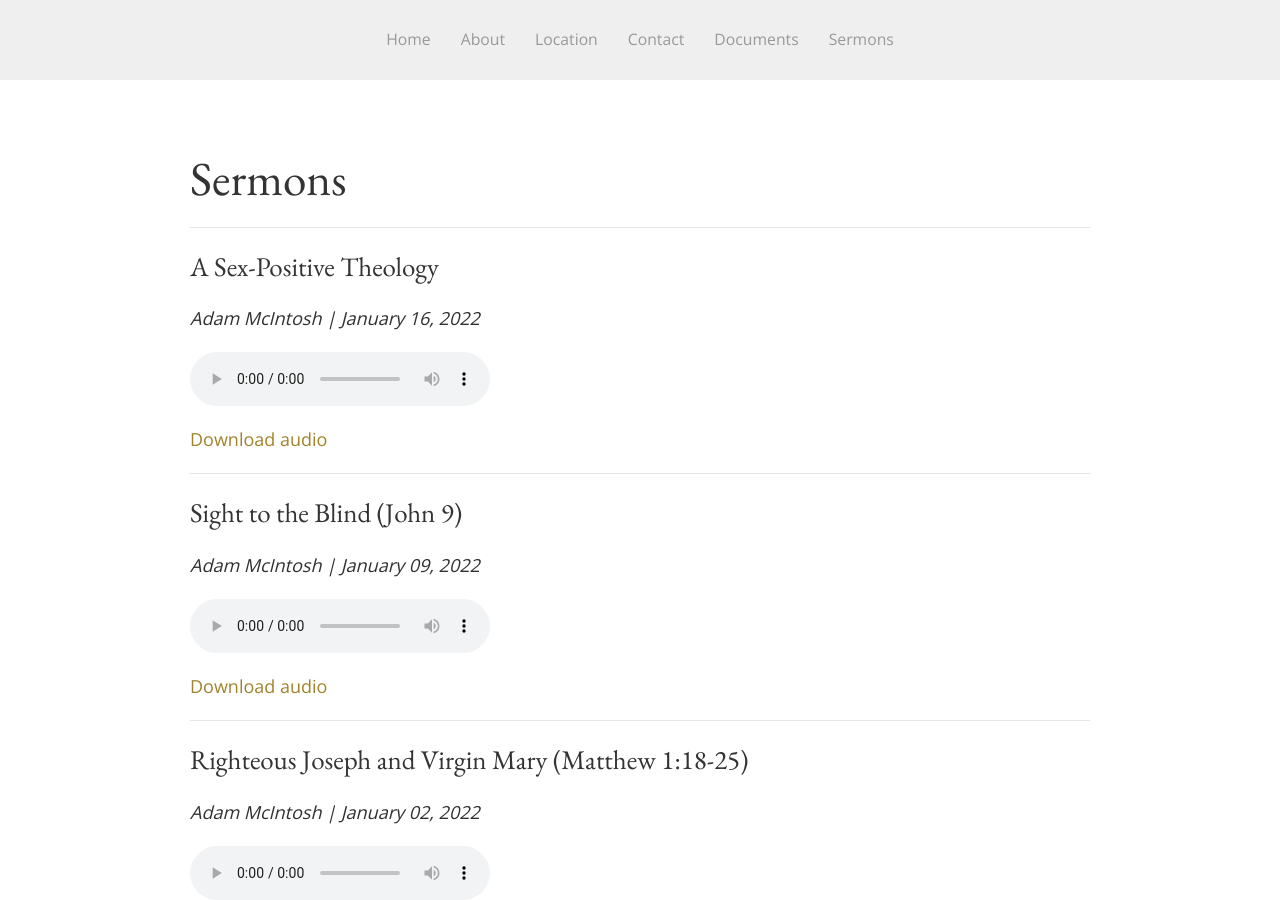
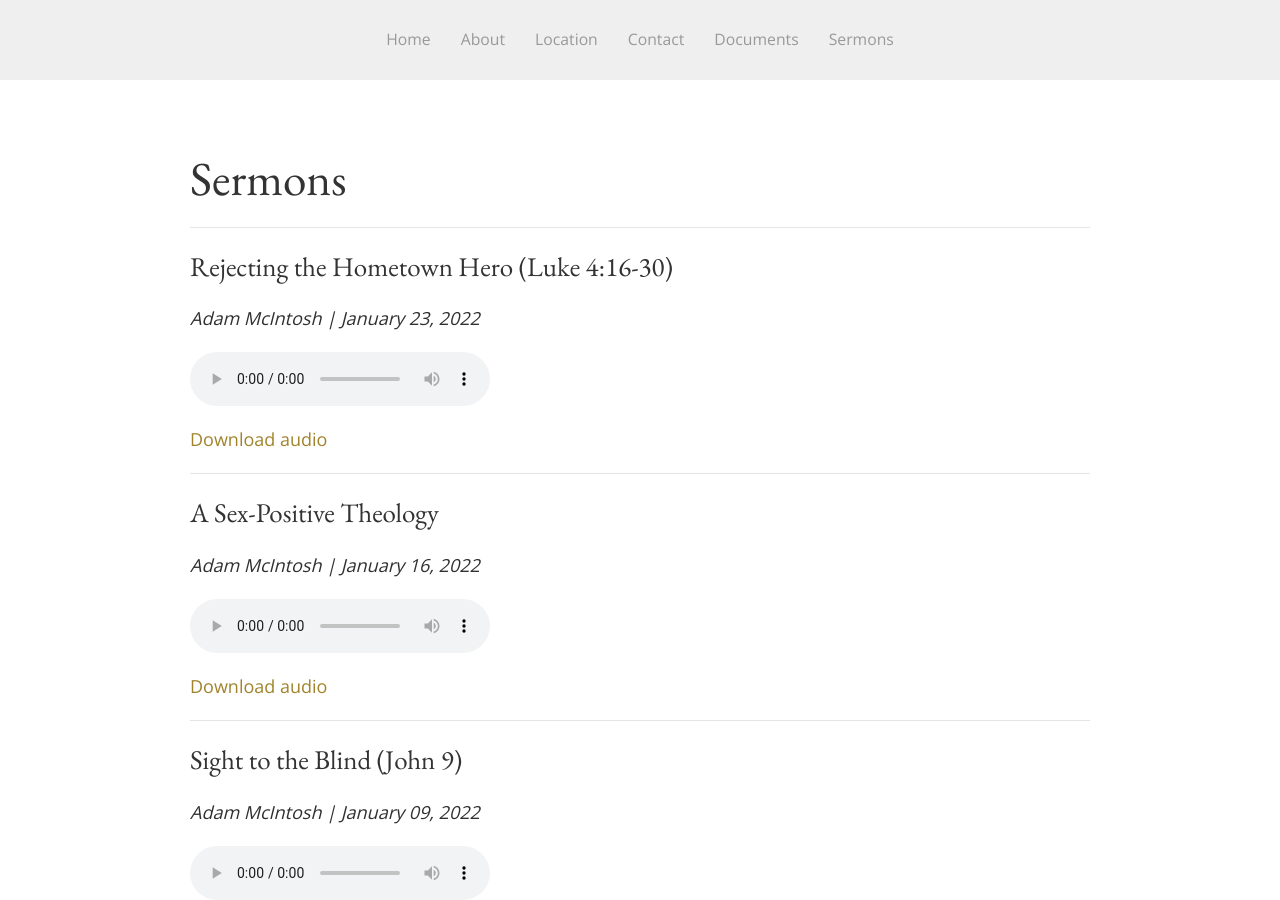
Before and after one commit to SaintDavidsChurch/website, a Jekyll site: the page built from sermons.html, in a window 1280 px wide and 900 px high. Built offline with Jekyll 4.4.1, drawn with Linux system fonts in a browser that asks for light colours.

Commit message:
Updated by InferCMS

```diff
--- a/_data/sermons.yml
+++ b/_data/sermons.yml
@@ -174,3 +174,7 @@
   date: '2022-01-16'
   preacher: Adam McIntosh
   audio_file: https://saintdavids.church/assets/sermons/2022/Adam-McIntosh_Jan16-2022_SexPositiveTheology.mp3
+- title: Rejecting the Hometown Hero (Luke 4:16-30)
+  date: '2022-01-23'
+  preacher: Adam McIntosh
+  audio_file: https://saintdavids.church/assets/sermons/2022/Adam-McIntosh_Jan23-2022_Luke4.16-30.mp3
```
